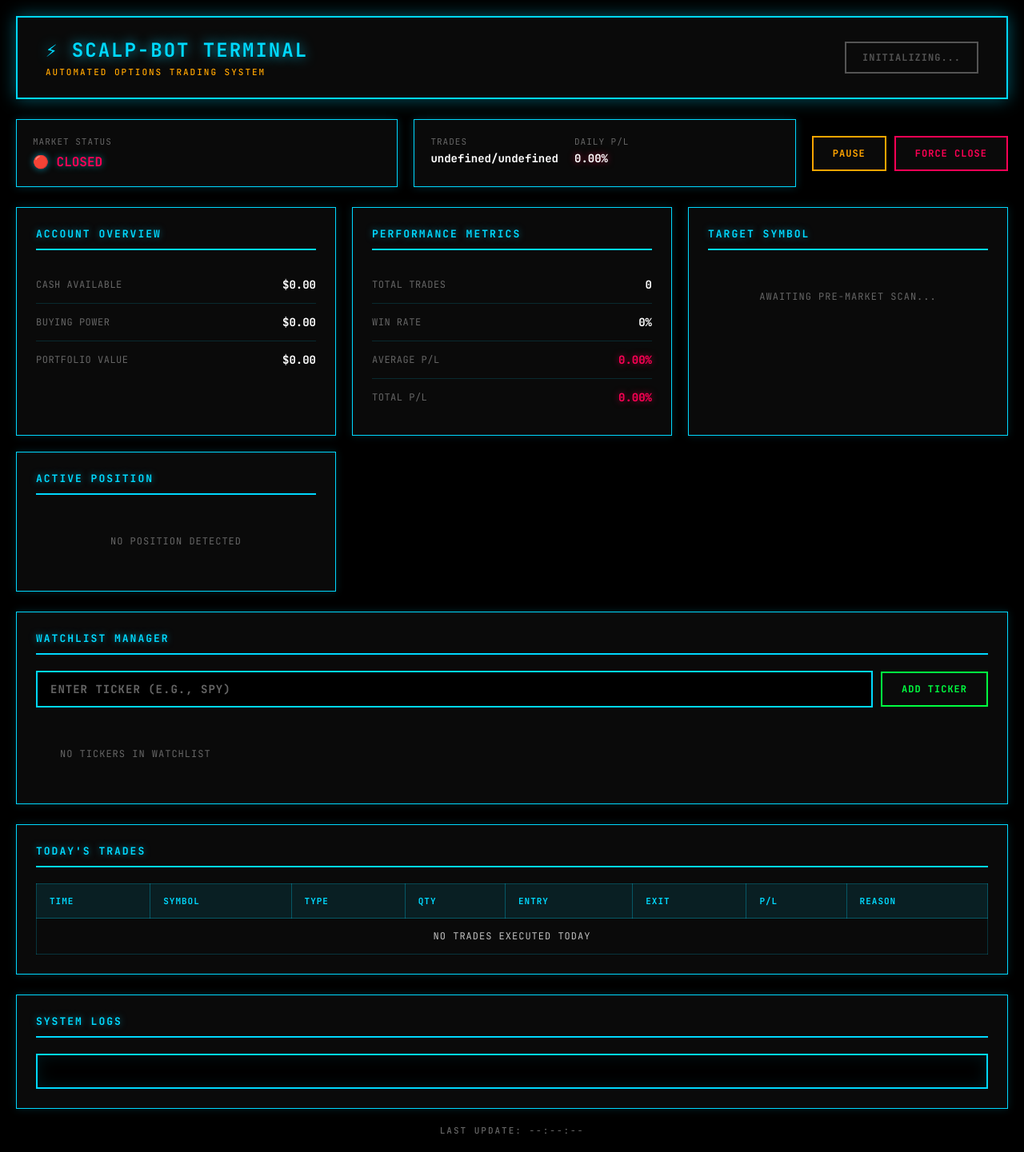
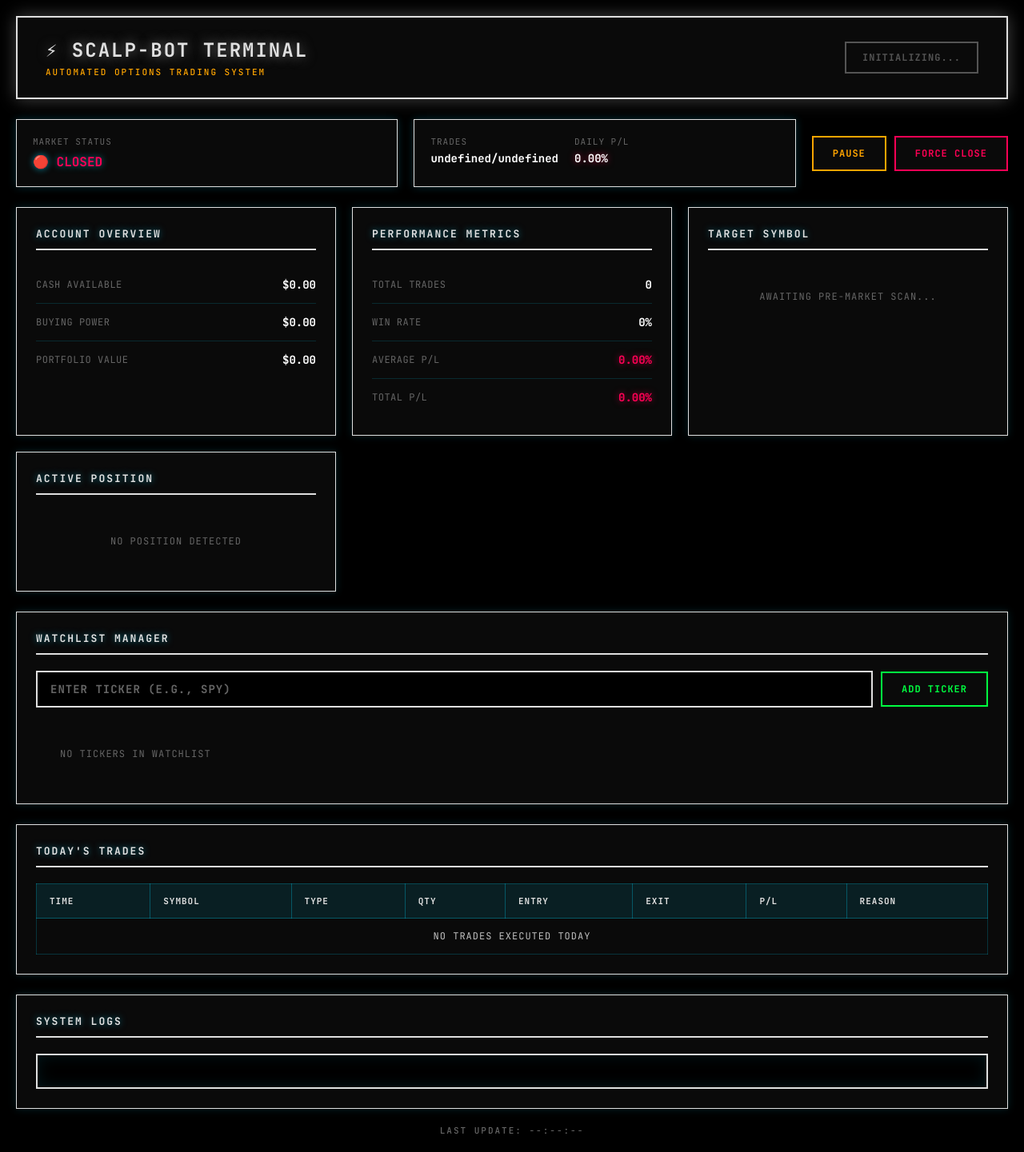
Before and after one commit to CodeShali/scalp-bot, a Flask app: page / in a window 1280 px wide. Shown: the whole page at 80% size. Run offline with Flask 3, Linux system fonts and the light colour scheme; data that the repository does not hold is empty; parts of the project's set-up code (start-up, migrations or seed data) failed here and were passed over.

Commit message:
Change cyan colors to soft white (#e0e0e0)

```diff
--- a/static/dashboard.css
+++ b/static/dashboard.css
@@ -1,16 +1,16 @@
 * { margin: 0; padding: 0; box-sizing: border-box; }
 body { font-family: 'JetBrains Mono', monospace; background: #000000; color: #c0c0c0; padding: 20px; min-height: 100vh; }
 .container { max-width: 1600px; margin: 0 auto; }
-.header { background: #0a0a0a; border: 2px solid #00d9ff; padding: 25px 35px; margin-bottom: 25px; box-shadow: 0 0 20px rgba(0, 217, 255, 0.4); display: flex; justify-content: space-between; align-items: center; }
-.header-left h1 { font-size: 24px; font-weight: 700; color: #00d9ff; letter-spacing: 2px; margin-bottom: 5px; text-shadow: 0 0 15px rgba(0, 217, 255, 0.8); }
+.header { background: #0a0a0a; border: 2px solid #e0e0e0; padding: 25px 35px; margin-bottom: 25px; box-shadow: 0 0 20px rgba(224, 224, 224, 0.3); display: flex; justify-content: space-between; align-items: center; }
+.header-left h1 { font-size: 24px; font-weight: 700; color: #e0e0e0; letter-spacing: 2px; margin-bottom: 5px; text-shadow: 0 0 15px rgba(224, 224, 224, 0.5); }
 .header-left .subtitle { color: #ffa500; font-size: 11px; font-weight: 500; letter-spacing: 2px; }
 .status-badge { padding: 10px 20px; border: 2px solid; font-weight: 700; font-size: 12px; letter-spacing: 1px; text-transform: uppercase; }
 .status-running { background: rgba(0, 255, 65, 0.15); color: #00ff41; border-color: #00ff41; box-shadow: 0 0 15px rgba(0, 255, 65, 0.4); }
 .status-stopped { background: rgba(255, 0, 85, 0.15); color: #ff0055; border-color: #ff0055; box-shadow: 0 0 15px rgba(255, 0, 85, 0.4); }
 .control-panel { display: flex; gap: 20px; margin-bottom: 25px; flex-wrap: wrap; }
-.market-status, .daily-limits { background: #0a0a0a; border: 1px solid #00d9ff; padding: 20px; flex: 1; min-width: 200px; box-shadow: 0 0 10px rgba(0, 217, 255, 0.2); }
+.market-status, .daily-limits { background: #0a0a0a; border: 1px solid #e0e0e0; padding: 20px; flex: 1; min-width: 200px; box-shadow: 0 0 10px rgba(0, 217, 255, 0.2); }
 .status-label, .limit-item span:first-child { color: #666666; font-size: 11px; letter-spacing: 1px; text-transform: uppercase; }
-.status-value { color: #00d9ff; font-weight: 700; margin-top: 8px; font-size: 16px; text-shadow: 0 0 8px rgba(0, 217, 255, 0.6); }
+.status-value { color: #e0e0e0; font-weight: 700; margin-top: 8px; font-size: 16px; text-shadow: 0 0 8px rgba(0, 217, 255, 0.6); }
 .daily-limits { display: flex; gap: 20px; }
 .limit-item { display: flex; flex-direction: column; gap: 5px; }
 .limit-item span:last-child { color: #ffffff; font-weight: 700; font-size: 14px; }
@@ -23,38 +23,38 @@ body { font-family: 'JetBrains Mono', monospace; background: #000000; color: #c0
 .btn-danger { color: #ff0055; border-color: #ff0055; }
 .btn-danger:hover { background: rgba(255, 0, 85, 0.1); box-shadow: 0 0 20px rgba(255, 0, 85, 0.5); }
 .grid { display: grid; grid-template-columns: repeat(auto-fit, minmax(350px, 1fr)); gap: 20px; margin-bottom: 25px; }
-.card { background: #0a0a0a; border: 1px solid #00d9ff; padding: 24px; box-shadow: 0 0 10px rgba(0, 217, 255, 0.15); }
-.card:hover { box-shadow: 0 0 20px rgba(0, 217, 255, 0.3); border-color: #00d9ff; }
-.card-title { font-size: 13px; font-weight: 700; margin-bottom: 20px; color: #00d9ff; letter-spacing: 2px; border-bottom: 2px solid #00d9ff; padding-bottom: 10px; text-shadow: 0 0 8px rgba(0, 217, 255, 0.5); }
+.card { background: #0a0a0a; border: 1px solid #e0e0e0; padding: 24px; box-shadow: 0 0 10px rgba(0, 217, 255, 0.15); }
+.card:hover { box-shadow: 0 0 20px rgba(0, 217, 255, 0.3); border-color: #e0e0e0; }
+.card-title { font-size: 13px; font-weight: 700; margin-bottom: 20px; color: #e0e0e0; letter-spacing: 2px; border-bottom: 2px solid #e0e0e0; padding-bottom: 10px; text-shadow: 0 0 8px rgba(0, 217, 255, 0.5); }
 .stat { display: flex; justify-content: space-between; align-items: center; padding: 14px 0; border-bottom: 1px solid rgba(0, 217, 255, 0.15); }
 .stat:last-child { border-bottom: none; }
 .stat-label { color: #666666; font-size: 12px; text-transform: uppercase; letter-spacing: 0.5px; }
 .stat-value { color: #ffffff; font-weight: 700; font-size: 14px; }
 .positive { color: #00ff41; font-weight: 700; text-shadow: 0 0 8px rgba(0, 255, 65, 0.6); }
 .negative { color: #ff0055; font-weight: 700; text-shadow: 0 0 8px rgba(255, 0, 85, 0.6); }
-.ticker-badge { display: inline-block; background: rgba(0, 217, 255, 0.15); border: 2px solid #00d9ff; color: #00d9ff; padding: 12px 24px; font-weight: 700; font-size: 20px; letter-spacing: 3px; text-shadow: 0 0 10px rgba(0, 217, 255, 0.8); box-shadow: 0 0 15px rgba(0, 217, 255, 0.3); }
+.ticker-badge { display: inline-block; background: rgba(0, 217, 255, 0.15); border: 2px solid #e0e0e0; color: #e0e0e0; padding: 12px 24px; font-weight: 700; font-size: 20px; letter-spacing: 3px; text-shadow: 0 0 10px rgba(0, 217, 255, 0.8); box-shadow: 0 0 15px rgba(0, 217, 255, 0.3); }
 .trades-table { width: 100%; border-collapse: collapse; font-size: 12px; }
-.trades-table th { background: rgba(0, 217, 255, 0.1); padding: 14px 16px; text-align: left; font-weight: 700; color: #00d9ff; font-size: 11px; letter-spacing: 1px; border: 1px solid rgba(0, 217, 255, 0.3); text-transform: uppercase; }
+.trades-table th { background: rgba(0, 217, 255, 0.1); padding: 14px 16px; text-align: left; font-weight: 700; color: #e0e0e0; font-size: 11px; letter-spacing: 1px; border: 1px solid rgba(0, 217, 255, 0.3); text-transform: uppercase; }
 .trades-table td { padding: 14px 16px; border: 1px solid rgba(0, 217, 255, 0.2); color: #c0c0c0; font-size: 12px; }
 .trades-table tr:hover td { background: rgba(0, 217, 255, 0.05); }
-.logs-container { background: #000000; border: 2px solid #00d9ff; padding: 20px; max-height: 500px; overflow-y: auto; font-size: 12px; line-height: 1.8; box-shadow: inset 0 0 20px rgba(0, 217, 255, 0.1); }
+.logs-container { background: #000000; border: 2px solid #e0e0e0; padding: 20px; max-height: 500px; overflow-y: auto; font-size: 12px; line-height: 1.8; box-shadow: inset 0 0 20px rgba(0, 217, 255, 0.1); }
 .log-line { color: #666666; margin-bottom: 3px; }
-.log-info { color: #00d9ff; }
+.log-info { color: #e0e0e0; }
 .log-error { color: #ff0055; font-weight: 700; }
 .log-warning { color: #ffa500; }
 .log-debug { color: #555555; }
 .logs-container::-webkit-scrollbar { width: 10px; }
-.logs-container::-webkit-scrollbar-track { background: #000000; border: 1px solid #00d9ff; }
-.logs-container::-webkit-scrollbar-thumb { background: #00d9ff; box-shadow: 0 0 10px rgba(0, 217, 255, 0.5); }
+.logs-container::-webkit-scrollbar-track { background: #000000; border: 1px solid #e0e0e0; }
+.logs-container::-webkit-scrollbar-thumb { background: #e0e0e0; box-shadow: 0 0 10px rgba(0, 217, 255, 0.5); }
 .logs-container::-webkit-scrollbar-thumb:hover { background: #00ffff; }
 .empty-state { text-align: center; padding: 30px; color: #666666; font-size: 12px; letter-spacing: 1px; text-transform: uppercase; }
 .refresh-time { text-align: center; color: #666666; margin-top: 20px; font-size: 11px; font-weight: 500; letter-spacing: 2px; text-transform: uppercase; }
 .watchlist-controls { display: flex; gap: 10px; margin-bottom: 20px; align-items: center; }
-.ticker-input { flex: 1; background: #000000; border: 2px solid #00d9ff; color: #ffffff; padding: 12px 16px; font-family: 'JetBrains Mono', monospace; font-size: 14px; font-weight: 700; text-transform: uppercase; letter-spacing: 1px; }
+.ticker-input { flex: 1; background: #000000; border: 2px solid #e0e0e0; color: #ffffff; padding: 12px 16px; font-family: 'JetBrains Mono', monospace; font-size: 14px; font-weight: 700; text-transform: uppercase; letter-spacing: 1px; }
 .ticker-input:focus { outline: none; box-shadow: 0 0 15px rgba(0, 217, 255, 0.5); }
 .ticker-input::placeholder { color: #666666; }
 .watchlist-tags { display: flex; flex-wrap: wrap; gap: 10px; min-height: 60px; }
-.ticker-tag { display: inline-flex; align-items: center; gap: 10px; background: rgba(0, 217, 255, 0.1); border: 2px solid #00d9ff; color: #00d9ff; padding: 10px 16px; font-weight: 700; font-size: 14px; letter-spacing: 1px; transition: all 0.2s; }
+.ticker-tag { display: inline-flex; align-items: center; gap: 10px; background: rgba(0, 217, 255, 0.1); border: 2px solid #e0e0e0; color: #e0e0e0; padding: 10px 16px; font-weight: 700; font-size: 14px; letter-spacing: 1px; transition: all 0.2s; }
 .ticker-tag:hover { background: rgba(0, 217, 255, 0.2); box-shadow: 0 0 15px rgba(0, 217, 255, 0.4); }
 .ticker-tag .remove-btn { background: none; border: none; color: #ff0055; cursor: pointer; font-size: 16px; font-weight: 700; padding: 0; margin: 0; transition: all 0.2s; }
 .ticker-tag .remove-btn:hover { color: #ff3377; text-shadow: 0 0 10px #ff0055; }
```
